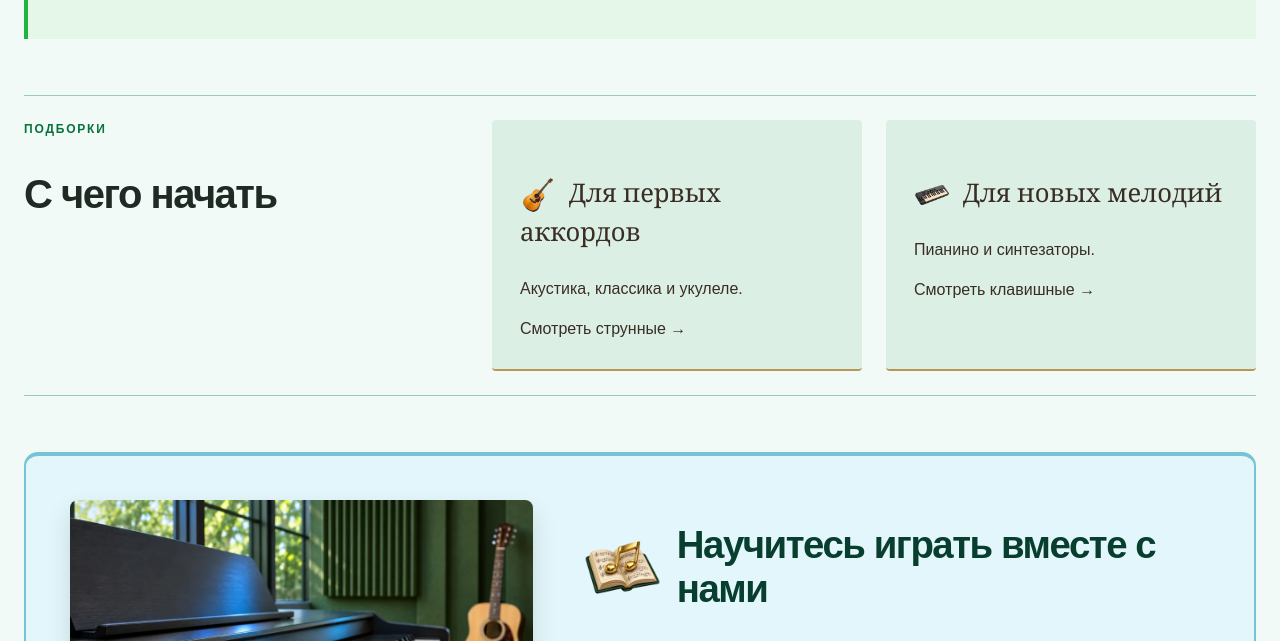
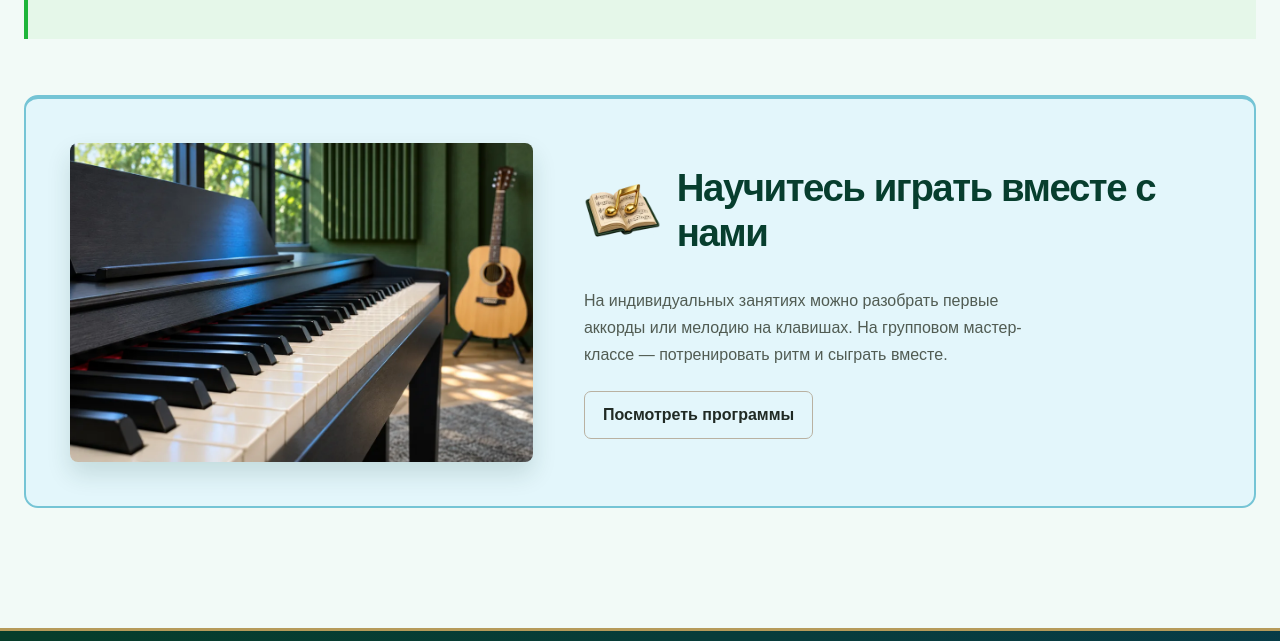
Before and after one commit to Danila-Mishchenko/kr3-responsive-shop, a plain HTML site: page index.html in a window 1280 px wide. Shown: the part 1730-2371 px from the top of the page. Drawn offline with Linux system fonts and the light colour scheme.

Commit message:
Remove the homepage collections section

```diff
--- a/css/music.css
+++ b/css/music.css
@@ -273,7 +273,6 @@ h2 {
   object-fit: cover;
 }
 .sound-story h2,
-.start-grid h2,
 .editorial h2,
 .visit-banner h2 {
   font-family: Georgia, serif;
@@ -291,28 +290,6 @@ h2 {
   display: inline-block;
   padding: 10px 0;
   font-weight: 700;
-}
-.start-grid {
-  display: grid;
-  gap: 24px;
-  border-block: 1px solid var(--color-border);
-  padding-block: 36px;
-}
-.start-grid > a {
-  text-decoration: none;
-  padding: 28px;
-  background: #dbede2;
-  border-radius: 4px;
-  color: #392d24;
-  transition: background 200ms;
-}
-.start-grid > a:hover {
-  background: #dfcdb6;
-}
-.start-grid h3 {
-  font-family: Georgia, serif;
-  font-size: 1.6rem;
-  font-weight: 400;
 }
 .faq {
   max-width: 900px;
@@ -1026,9 +1003,6 @@ h2 {
     grid-template-columns: repeat(2, minmax(0, 1fr));
     gap: 48px;
   }
-  .start-grid {
-    grid-template-columns: 1.2fr 1fr 1fr;
-  }
   .editorial {
     grid-template-columns: 0.6fr 1.4fr;
   }
@@ -1171,12 +1145,6 @@ h2 {
   }
   .sound-story__photo img {
     aspect-ratio: 1.65;
-  }
-  .start-grid {
-    padding-block: 24px;
-  }
-  .start-grid h2 {
-    font-size: 2.5rem;
   }
   .site-footer__inner {
     padding-top: 32px;
@@ -1310,13 +1278,6 @@ h2 {
   flex: none;
   width: clamp(48px, 6vw, 78px);
   height: auto;
-}
-.start-grid__miniature {
-  display: inline-block;
-  width: 36px;
-  height: 36px;
-  margin-right: 6px;
-  vertical-align: middle;
 }
 .shop-feature p {
   max-width: 52ch;
@@ -1699,8 +1660,7 @@ h2 {
   border-block: 1px solid #d4d8cc;
 }
 .section__title,
-.sound-story h2,
-.start-grid h2 {
+.sound-story h2 {
   font-family: Arial, sans-serif;
   font-weight: 800;
   letter-spacing: -0.038em;
@@ -1712,13 +1672,6 @@ h2 {
 }
 .sound-story__photo img {
   object-fit: contain;
-}
-.start-grid > a {
-  background: #dcefe4;
-  border-bottom: 2px solid #b79751;
-}
-.start-grid > a:hover {
-  background: #d7e2d2;
 }
 .catalog-intro,
 .page-contacts .page-intro {
--- a/index.html
+++ b/index.html
@@ -285,42 +285,6 @@
           </p>
           <a class="text-link" href="about.html">Больше о Резонансе →</a>
         </div>
-      </section>
-      <section class="section start-grid">
-        <div>
-          <p class="eyebrow">Подборки</p>
-          <h2>С чего начать</h2>
-        </div>
-        <a href="catalog.html?category=strings">
-          <h3>
-            <img
-              class="start-grid__miniature"
-              src="images/miniatures/guitar.webp"
-              width="24"
-              height="24"
-              alt=""
-              aria-hidden="true"
-            />
-            Для первых аккордов
-          </h3>
-          <p>Акустика, классика и укулеле.</p>
-          Смотреть струнные →
-        </a>
-        <a href="catalog.html?category=keys">
-          <h3>
-            <img
-              class="start-grid__miniature"
-              src="images/miniatures/keyboard.webp"
-              width="24"
-              height="24"
-              alt=""
-              aria-hidden="true"
-            />
-            Для новых мелодий
-          </h3>
-          <p>Пианино и синтезаторы.</p>
-          Смотреть клавишные →
-        </a>
       </section>
       <section class="section shop-feature">
         <img
--- a/js/appearance.js
+++ b/js/appearance.js
@@ -23,7 +23,7 @@ if (!matchMedia('(prefers-reduced-motion: reduce)').matches && 'IntersectionObse
     { threshold: 0.06 },
   );
   for (const section of document.querySelectorAll(
-    '.category-grid, .sound-story, .start-grid, .editorial, .principles, .visit-banner, .contact-notes, .shop-feature, .shop-panel, .lesson-hero, .contact-route',
+    '.category-grid, .sound-story, .editorial, .principles, .visit-banner, .contact-notes, .shop-feature, .shop-panel, .lesson-hero, .contact-route',
   )) {
     section.classList.add('reveal-ready');
     observer.observe(section);
```
